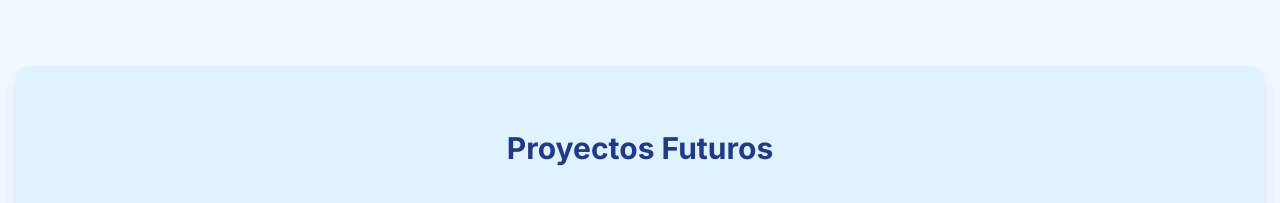
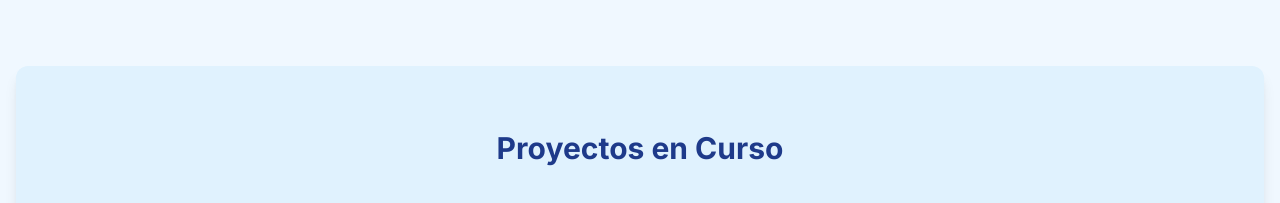
Before and after one commit to OMARMENDOZA1972/portafolio.github.io, a plain HTML site: page index.html in a window 1280 px wide. Shown: the part 2800-3003 px from the top of the page. Drawn offline with nearby package versions, Linux system fonts and the light colour scheme.

Commit message:
Update index.html

```diff
--- a/index.html
+++ b/index.html
@@ -198,7 +198,7 @@
 
     <section id="proyectos-futuros" class="section-bg-blue py-16 px-4 rounded-xl m-4 shadow-lg">
         <div class="container mx-auto text-center">
-            <h2 class="text-3xl font-bold text-blue-dark mb-10">Proyectos Futuros</h2>
+            <h2 class="text-3xl font-bold text-blue-dark mb-10">Proyectos en Curso</h2>
             <div class="grid grid-cols-1 md:grid-cols-2 lg:grid-cols-3 gap-8">
                 <div class="card p-6">
                     <h3 class="text-xl font-semibold text-blue-dark mb-2">Web para negocios</h3>
```
